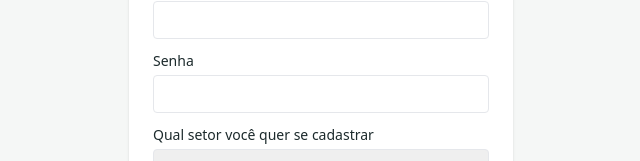
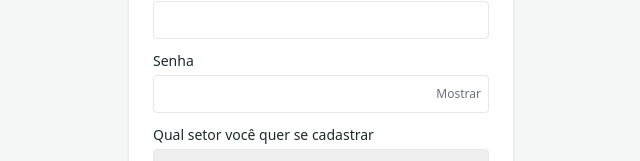
Before and after one commit to matheussfernandes-crypto/medicao-sbj, a Next.js app: page /cadastro in a window 1280 px wide. Shown: the part 357-518 px from the top of the page, without its empty margins (319-959 px from the left). Built offline with nearby package versions, Linux system fonts and the light colour scheme.

Commit message:
Add files via upload

```diff
--- a/app/cadastro/page.tsx
+++ b/app/cadastro/page.tsx
@@ -1,5 +1,6 @@
 import Link from "next/link";
 import { solicitarCadastro } from "./actions";
+import PasswordField from "../components/PasswordField";
 
 export default function CadastroPage({
   searchParams,
@@ -23,7 +24,7 @@ export default function CadastroPage({
           </div>
           <div>
             <label className="block text-sm mb-1">Senha</label>
-            <input name="senha" type="password" required minLength={6} className="w-full border rounded px-3 py-2 text-sm" />
+            <PasswordField name="senha" required minLength={6} />
           </div>
           <div>
             <label className="block text-sm mb-1">Qual setor você quer se cadastrar</label>
```
